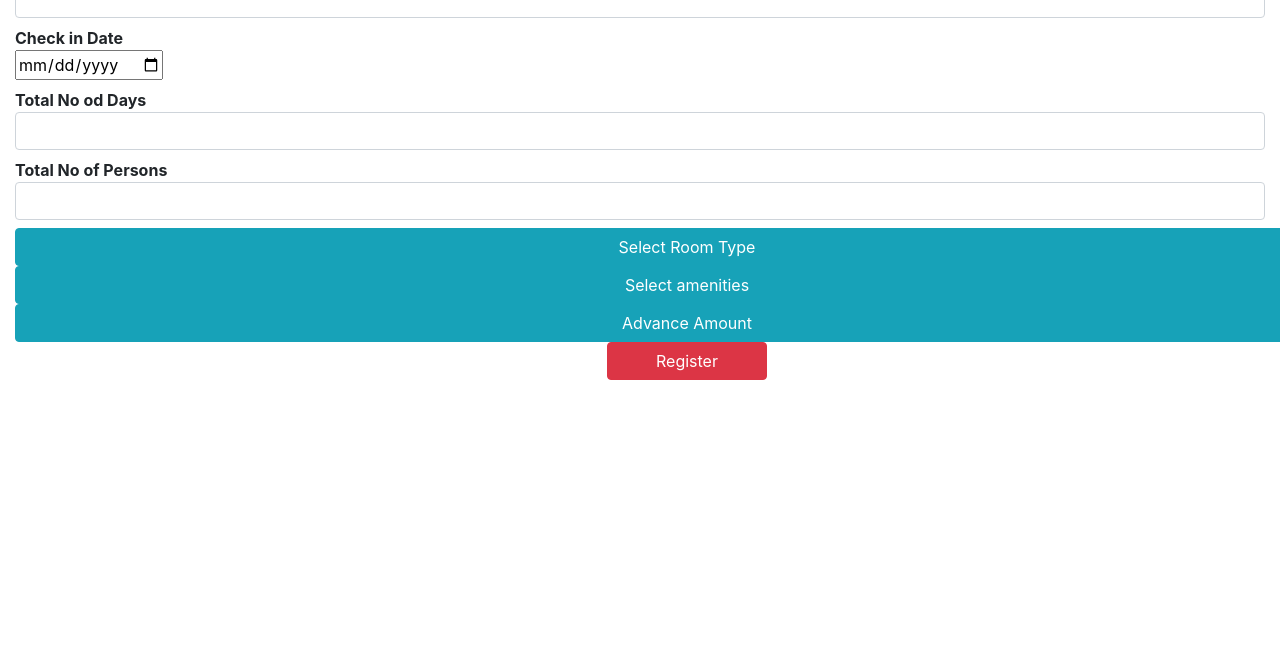
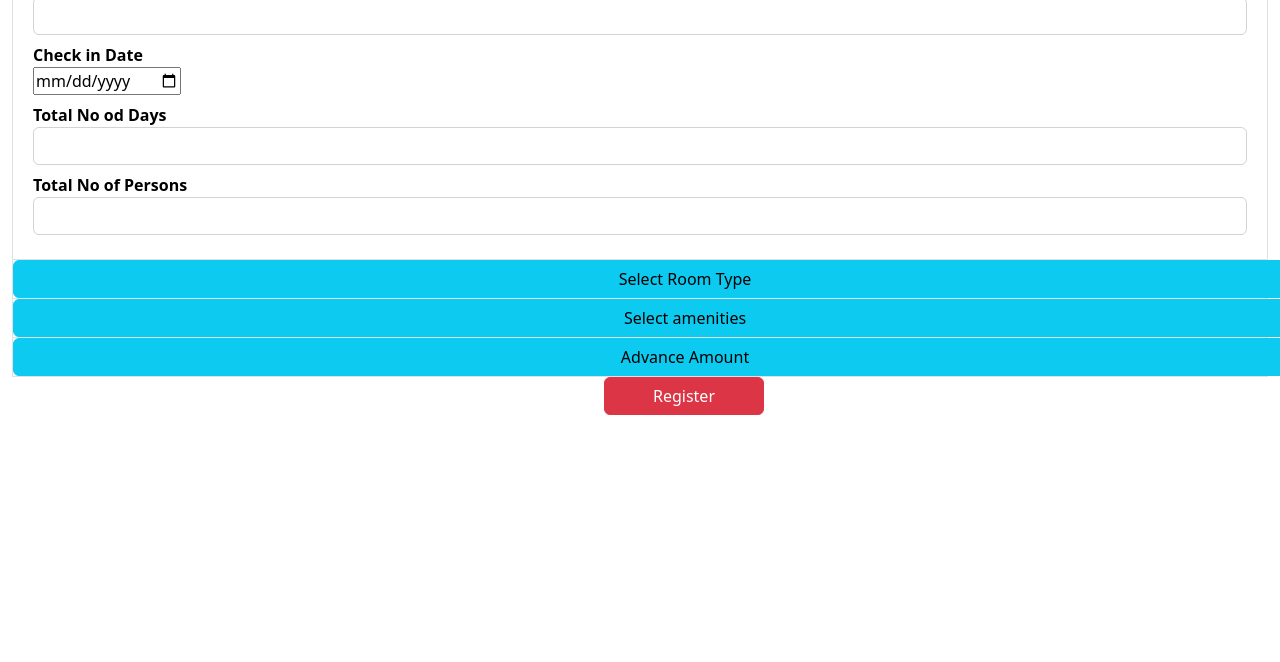
Before and after one commit to kumarajit1/rajdhani-hotel, a website: page index.html in a window 1280 px wide. Shown: the part 138-800 px from the top of the page. Drawn offline with nearby package versions, Linux system fonts and the light colour scheme.

Commit message:
Update index.html

```diff
--- a/index.html
+++ b/index.html
@@ -3,7 +3,10 @@
 
 <head>
     <title>Rajdhani Hotels</title>
-    <link rel="stylesheet" href="https://stackpath.bootstrapcdn.com/bootstrap/4.3.1/css/bootstrap.min.css">
+    <!-- CSS only -->
+    <link href="https://cdn.jsdelivr.net/npm/bootstrap@5.2.0/dist/css/bootstrap.min.css" rel="stylesheet" integrity="sha384-gH2yIJqKdNHPEq0n4Mqa/HGKIhSkIHeL5AyhkYV8i59U5AR6csBvApHHNl/vI1Bx" crossorigin="anonymous">
+    <!-- JavaScript Bundle with Popper -->
+    <script src="https://cdn.jsdelivr.net/npm/bootstrap@5.2.0/dist/js/bootstrap.bundle.min.js" integrity="sha384-A3rJD856KowSb7dwlZdYEkO39Gagi7vIsF0jrRAoQmDKKtQBHUuLZ9AsSv4jD4Xa" crossorigin="anonymous"></script>
     <script type="text/javascript" src="javascript/yogi.js"></script>
     <link rel="stylesheet" href="css/style.css">
 </head>
```
